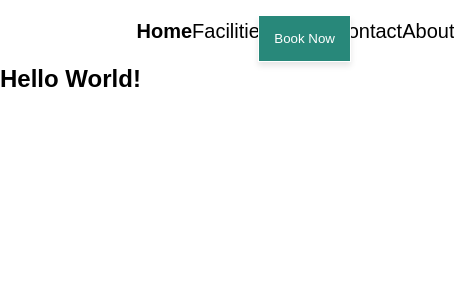
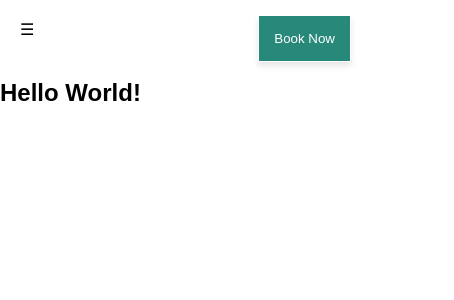
Before and after one commit to Gargant0373/MangoRooms, a React (Vite) app: page / in a window 390 px wide. Shown: the top 300 px of the page, 454 px wide, since content can reach past the window. Built offline with nearby package versions, Linux system fonts and the light colour scheme; a web font is replaced by a local one.

Commit message:
experimenting with hamburger

```diff
--- a/package.json
+++ b/package.json
@@ -10,6 +10,7 @@
     "preview": "vite preview"
   },
   "dependencies": {
+    "mangorooms": "file:",
     "react": "^18.3.1",
     "react-dom": "^18.3.1",
     "react-router-dom": "^6.26.2"
--- a/src/misc/Navbar.css
+++ b/src/misc/Navbar.css
@@ -1,8 +1,6 @@
 #navbar {
     display: flex;
     justify-content: center;
-
-    width: 100vw;
 }
 
 #navbar .items {
@@ -15,6 +13,8 @@
 }
 
 #navbar .items .item {
+    display: block;
+
     padding-top: 20px;
 
     font-size: 20px;
@@ -42,3 +42,44 @@
     right: 10%;
     top: 15px;
 }
+
+#navbar .hamburger {
+    display: none;
+}
+
+@media (max-width: 768px) {
+    #navbar {
+        justify-content: flex-start;
+    }
+
+    #navbar .hamburger {
+        display: block;
+        padding: 20px;
+        z-index: 2;
+    }
+
+    #navbar .items {
+        flex-direction: column;
+        justify-content: flex-start;
+        gap: 5px;
+        width: auto;
+        height: 100%;
+        position: absolute;
+        background-color: #ffffff;
+        z-index: 10000;
+        opacity: 0;
+        transform: translateX(0%) translateY(50px);
+        transition: transform 0.6s ease-in-out, opacity 0.6s ease-in-out, background-color 0.6s ease-in-out;
+    }
+
+    #navbar .items.open {
+        opacity: 1;
+        transform: translateX(0%) translateY(50px);
+        transition: transform 0.3s ease-in-out, opacity 0.3s ease-in-out;
+    }
+
+    #navbar .items .item {
+        border-radius: 5px;
+        padding: 5px;
+    }
+}
--- a/src/misc/Navbar.tsx
+++ b/src/misc/Navbar.tsx
@@ -1,3 +1,4 @@
+import { useState } from "react";
 import Button from "./Button";
 import "./Navbar.css";
 
@@ -28,9 +29,18 @@ function Navbar(props: {
         },
     ]
 
+    const [menuOpen, setMenuOpen] = useState(false);
+
+    const toggleMenu = () => {
+        setMenuOpen(!menuOpen);
+    };
+
     return <>
         <nav id="navbar">
-            <div className="items">
+            <div className="hamburger" onClick={toggleMenu}>
+                &#9776;
+            </div>
+            <div className={`items ${menuOpen ? 'open' : ''}`}>
                 {navbarItems.map((item, index) => {
                     return <NavbarItem key={index} title={item.title} link={item.link} selected={props.selected === index} />
                 })}
```
Also changed, not shown: 1 other file (tests, documents, lock files or other folders).
